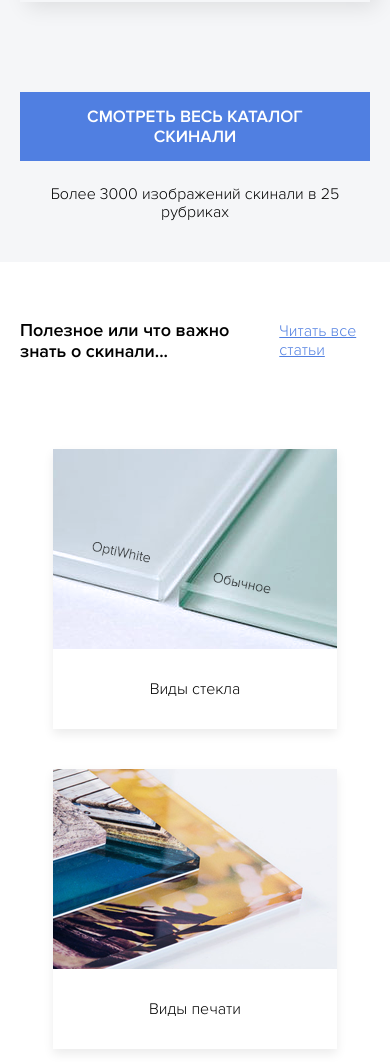
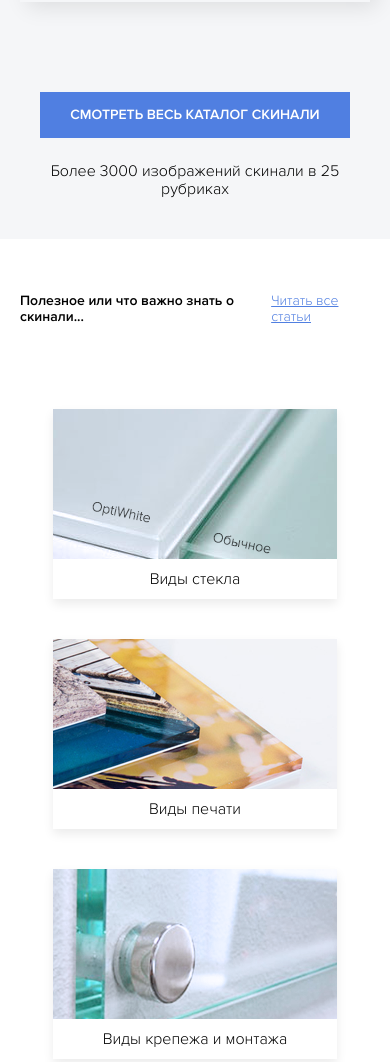
Before and after one commit to ruslanmudarov/skinali, a plain HTML site: page index.html in a window 390 px wide. Shown: the part 4031-5093 px from the top of the page. Drawn offline with Linux system fonts and the light colour scheme; a script that the page names is missing.

Commit message:
Сверстан каталог и блок со статьями в блог + адаптив

```diff
--- a/sass/_interface.sass
+++ b/sass/_interface.sass
@@ -114,3 +114,7 @@ button
       text-transform: uppercase
     &__title
       margin-bottom: 50px
+
+@media  ( max-width: 576px )
+  .button_lg
+    font-size: 14px
--- a/sass/blocks/_blog-list.sass
+++ b/sass/blocks/_blog-list.sass
@@ -37,7 +37,19 @@
 
 @media  ( max-width: 768px )
   .blog
+    &-list
+      &__image
+        height: 150px
+      &__text
+        min-height: 40px
     &__heading
       justify-content: space-around
     &__title
       font-size: 18px
+
+@media  ( max-width: 576px )
+  .blog
+    &__title
+      font-size: 14px
+    &__link-more
+      font-size: 14px
--- a/sass/blocks/_catalog.sass
+++ b/sass/blocks/_catalog.sass
@@ -54,3 +54,5 @@
   .catalog
     &-block
       justify-content: center
+
+// @media  ( max-width: 576px )
```
Also changed, not shown: css/style.css, 1 other file.
